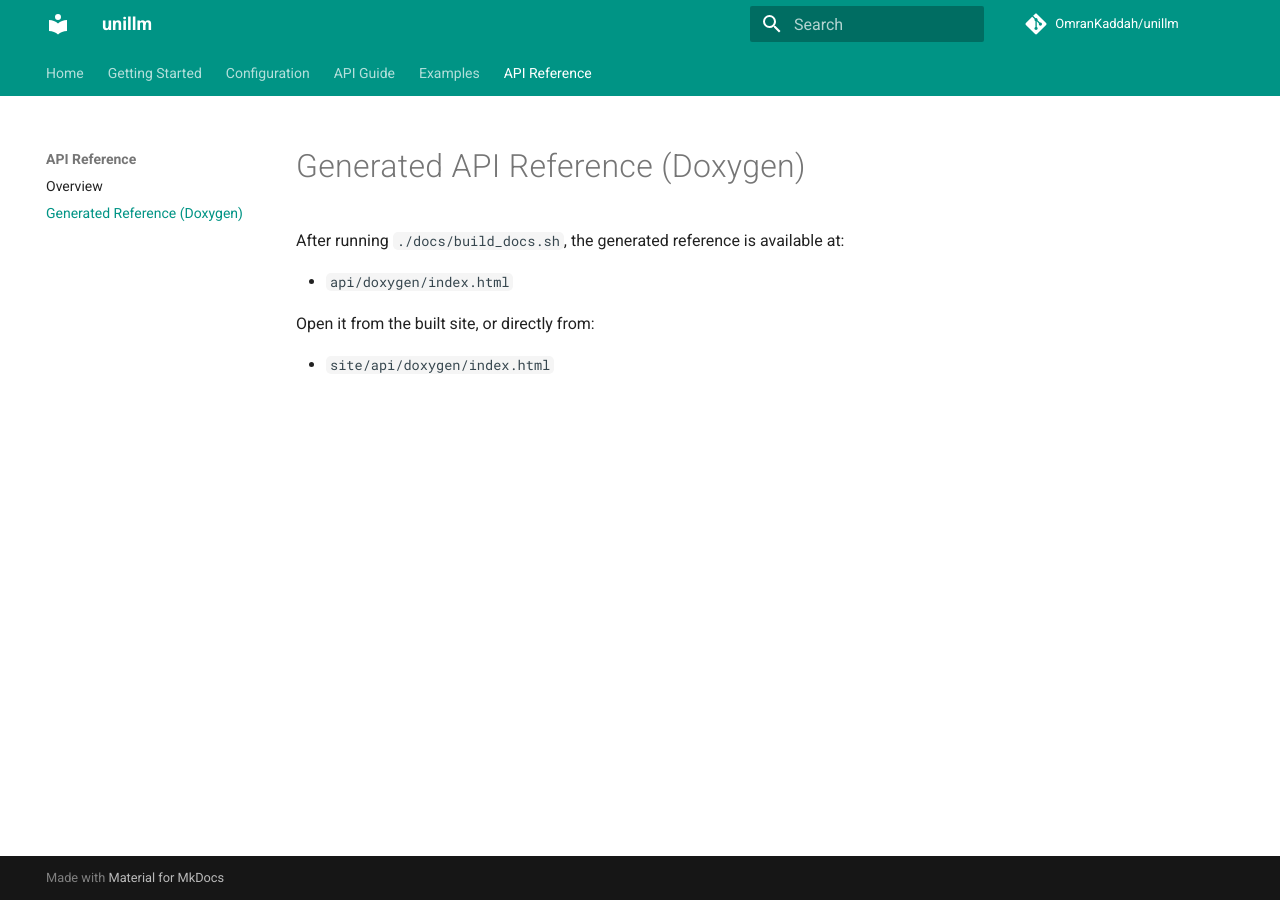
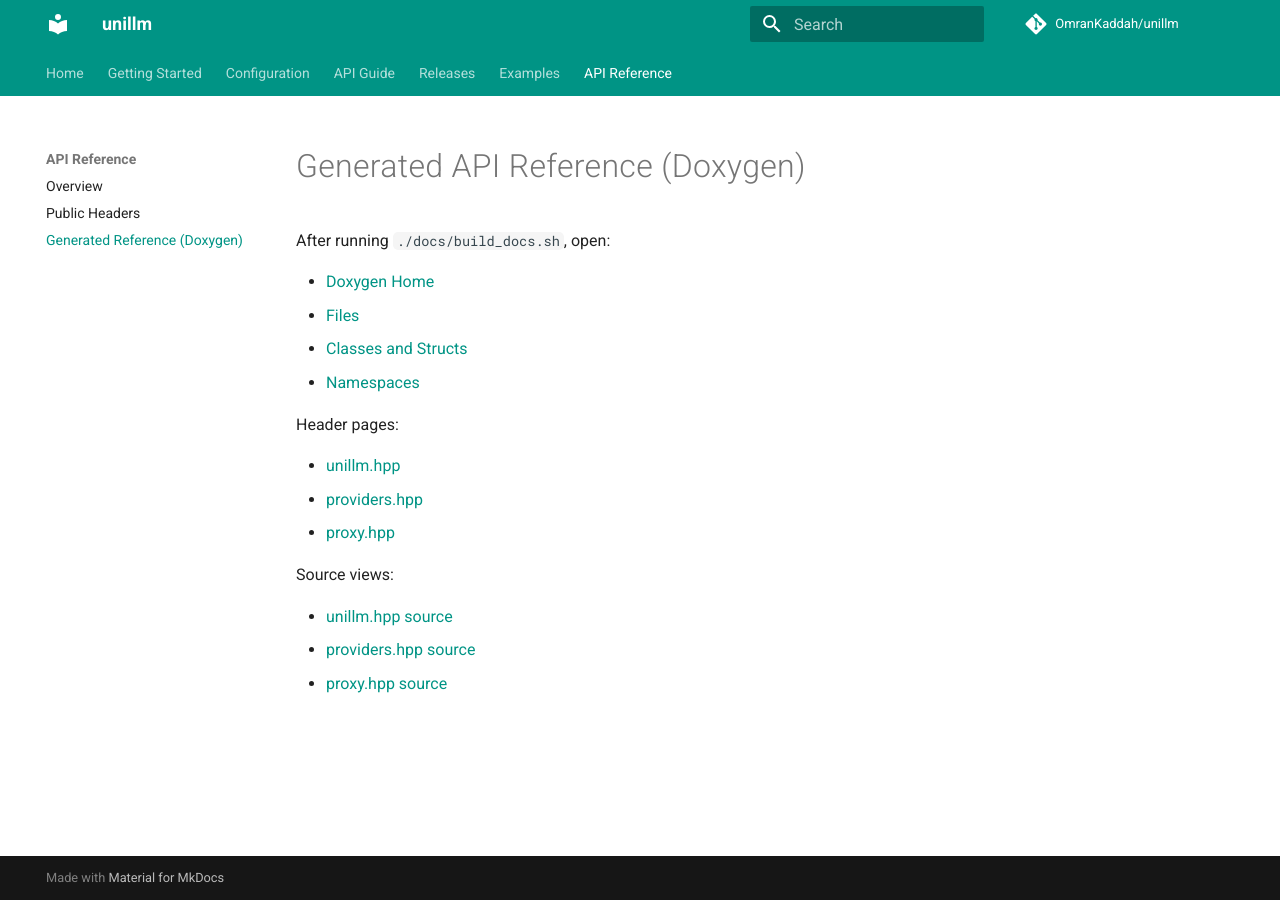
Before and after one commit to OmranKaddah/unillm, an MkDocs documentation site: the page built from docs/api/doxygen.md, in a window 1280 px wide. Built offline with MkDocs 1.6.1 and Material for MkDocs 9.7.7, drawn with Linux system fonts in a browser that asks for light colours; comment, search, counter and statistics services are not loaded.

Commit message:
Improve API docs linkage, Pages links, and release workflow

```diff
--- a/docs/api/doxygen.md
+++ b/docs/api/doxygen.md
@@ -1,9 +1,20 @@
 # Generated API Reference (Doxygen)
 
-After running `./docs/build_docs.sh`, the generated reference is available at:
+After running `./docs/build_docs.sh`, open:
 
-- `api/doxygen/index.html`
+- [Doxygen Home](doxygen/index.html)
+- [Files](doxygen/files.html)
+- [Classes and Structs](doxygen/annotated.html)
+- [Namespaces](doxygen/namespaces.html)
 
-Open it from the built site, or directly from:
+Header pages:
 
-- `site/api/doxygen/index.html`
+- [unillm.hpp](doxygen/unillm_8hpp.html)
+- [providers.hpp](doxygen/providers_8hpp.html)
+- [proxy.hpp](doxygen/proxy_8hpp.html)
+
+Source views:
+
+- [unillm.hpp source](doxygen/unillm_8hpp_source.html)
+- [providers.hpp source](doxygen/providers_8hpp_source.html)
+- [proxy.hpp source](doxygen/proxy_8hpp_source.html)
--- a/mkdocs.yml
+++ b/mkdocs.yml
@@ -43,9 +43,11 @@ nav:
   - Getting Started: getting-started.md
   - Configuration: configuration.md
   - API Guide: api-guide.md
+  - Releases: releases.md
   - Examples:
     - Basic Usage: examples/basic.md
     - NVIDIA NIM Contact Parser: examples/nvidia-nim-contact-parser.md
   - API Reference:
     - Overview: api/index.md
+    - Public Headers: api/public-headers.md
     - Generated Reference (Doxygen): api/doxygen.md
```
Also changed, not shown: README.md (+25 -0 lines), docs/api/index.md (+21 -2 lines), docs/api/public-headers.md (added, +49 -0 lines), docs/releases.md (added, +29 -0 lines), 5 other files.
